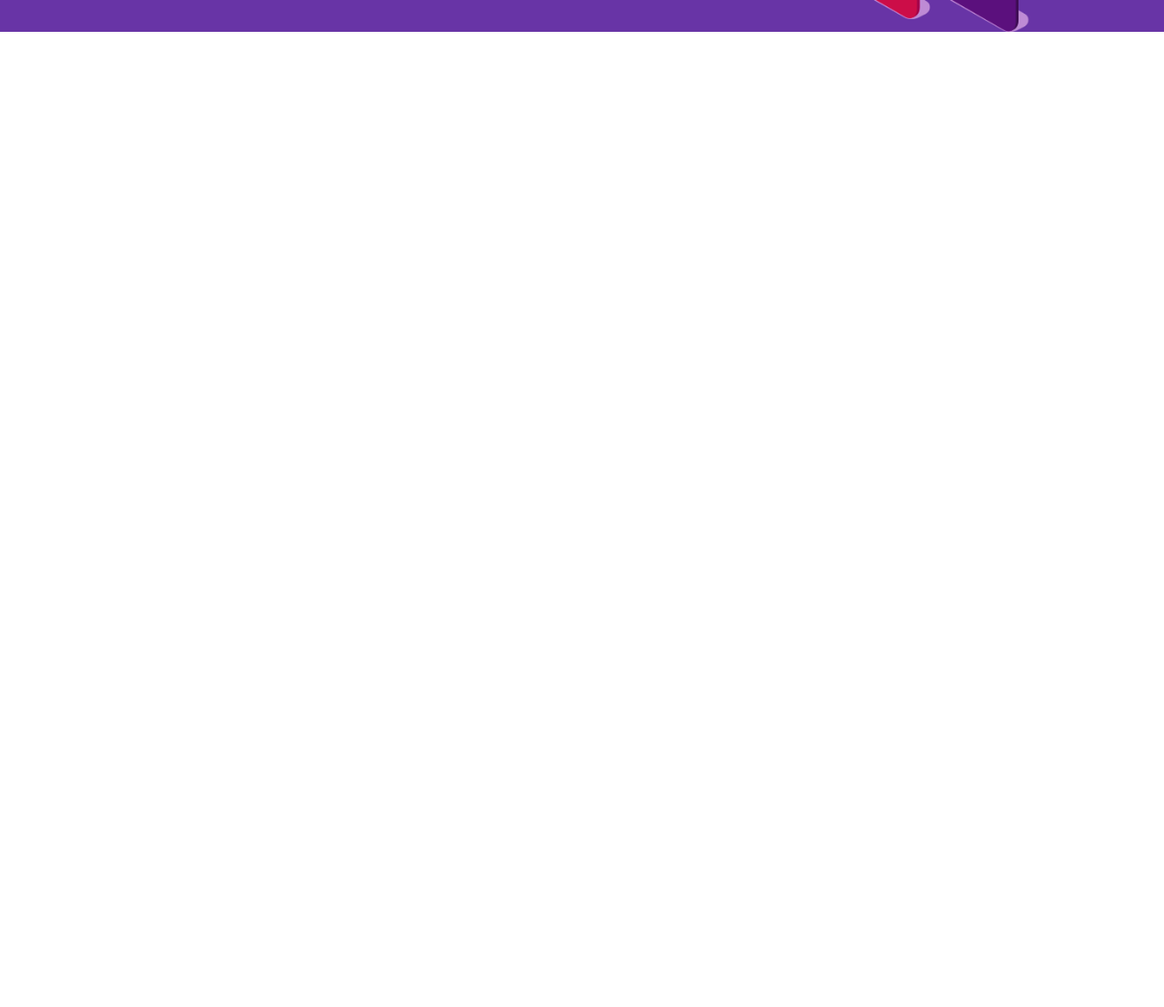
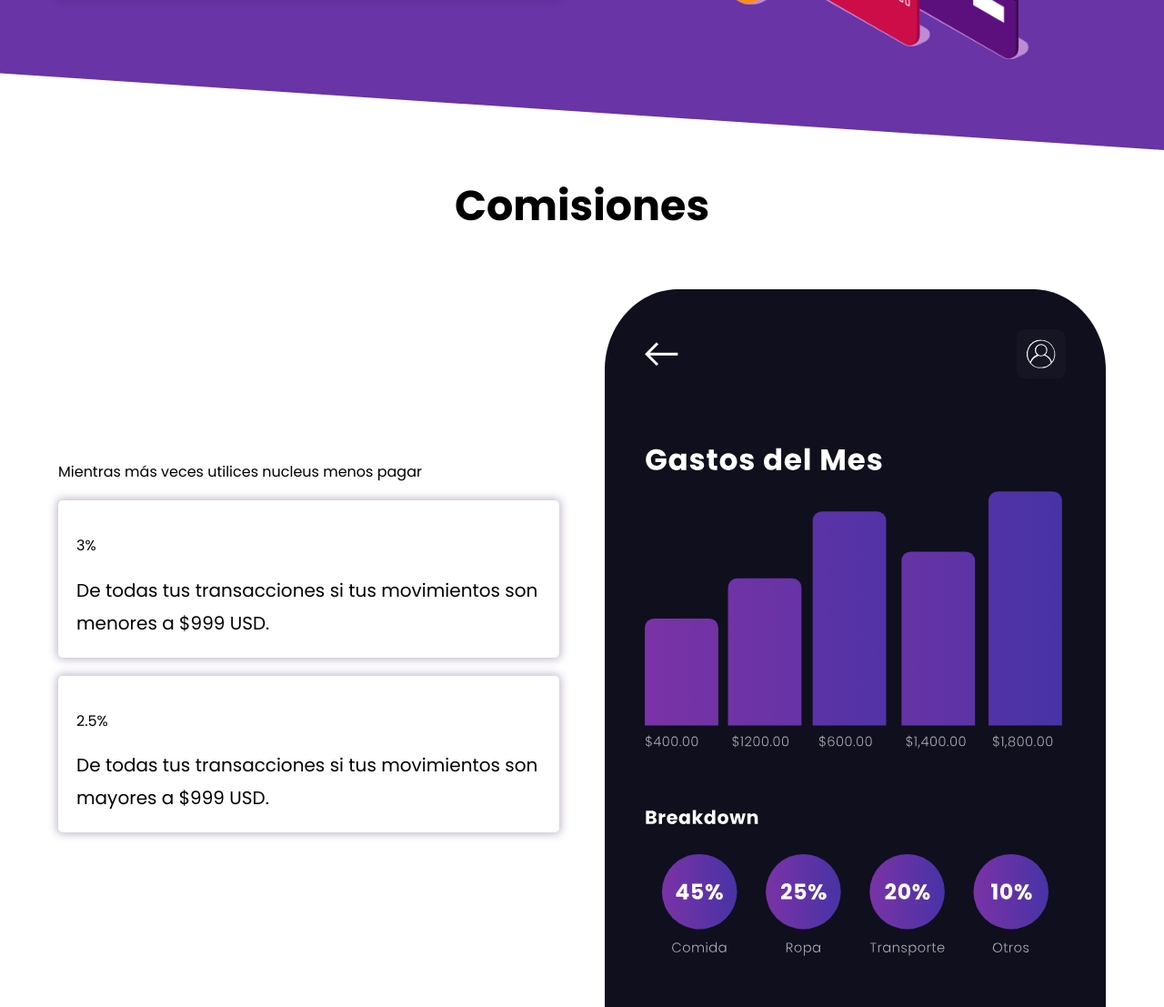
Before and after one commit to Dev-socar/Nucleus, a plain HTML site: page index.html in a window 1280 px wide. Shown: the part 2557-3664 px from the top of the page at 91% size. Before the commit the page ends 2792 px from the top, so only its background shows below. Drawn offline with Linux system fonts and the light colour scheme; files whose address does not match are found by name.

Commit message:
Terminar comisiones

```diff
--- a/css/styles.css
+++ b/css/styles.css
@@ -7,6 +7,7 @@
 html {
   font-size: 62.5%;
   box-sizing: border-box;
+  scroll-behavior: smooth;
 }
 *,
 *:before,
@@ -195,22 +196,12 @@ img {
 }
 
 .seguridad {
+  margin-top: 3rem;
   background-color: var(--primario);
   padding: 10rem 0;
   position: relative;
-}
-.seguridad::before,
-.seguridad::after {
-  background-color: var(--blanco);
-  content: "";
-  height: 20rem;
-  width: 100%;
-  position: absolute;
-}
-.seguridad::before {
-}
-
-.seguridad::after {
+  background-color: var(--primario);
+  clip-path: polygon(0 0, 100% 10%, 100% 100%, 0 90%);
 }
 
 .seguridad__heading {
@@ -229,3 +220,12 @@ img {
     align-items: center;
   }
 }
+
+@media (min-width: 768px) {
+    .comisiones__grid{
+        display: grid;
+        grid-template-columns: repeat(2,1fr);
+        column-gap: 5rem;
+        align-items: center;
+    }
+}
--- a/index.html
+++ b/index.html
@@ -23,7 +23,7 @@
             <img src="img/logo.svg" alt="Logo-Neuclus" />
           </div>
           <nav class="navegacion">
-            <a href="#" class="navegacion__link">¿Qué es?</a>
+            <a href="#que-es" class="navegacion__link">¿Qué es?</a>
             <a href="#" class="navegacion__link">¿Cómo funciona?</a>
             <a href="#" class="navegacion__link">Precios</a>
             <a href="#" class="navegacion__link">Contratar</a>
@@ -49,7 +49,7 @@
       </div>
     </header>
 
-    <main class="nucleus">
+    <main class="nucleus" id="que-es">
       <h2 class="nucleus__heading">¿Qué es?</h2>
       <div class="nucleus__contenedor">
         <div class="nucleus__grid">
@@ -112,5 +112,39 @@
         </div>
       </div>
     </section>
+
+    <section class="comisiones">
+      <div class="comisiones__contenedor">
+        <h2 class="comisiones__heading">Comisiones</h2>
+        <div class="comisiones__grid">
+          <div class="comisiones__contenido">
+            <p class="comisiones__texto">
+              Mientras más veces utilices nucleus menos pagar
+            </p>
+            <div class="listado">
+              <div class="listado__elemento listado__elemento--2col">
+                <p class="listado__numero">3%</p>
+                <p class="listado__texto">
+                  De todas tus transacciones si tus movimientos son menores a
+                  $999 USD.
+                </p>
+              </div>
+              <div class="listado__elemento listado__elemento--2col">
+                <p class="listado__numero">2.5%</p>
+                <p class="listado__texto">
+                  De todas tus transacciones si tus movimientos son mayores a
+                  $999 USD.
+                </p>
+              </div>
+            </div>
+          </div>
+          <!--.comisiones__contenido-->
+
+          <div class="comisiones__imagen">
+            <img src="img/app_3.svg" alt="Imagen App" />
+          </div>
+        </div>
+      </div>
+    </section>
   </body>
 </html>
```
